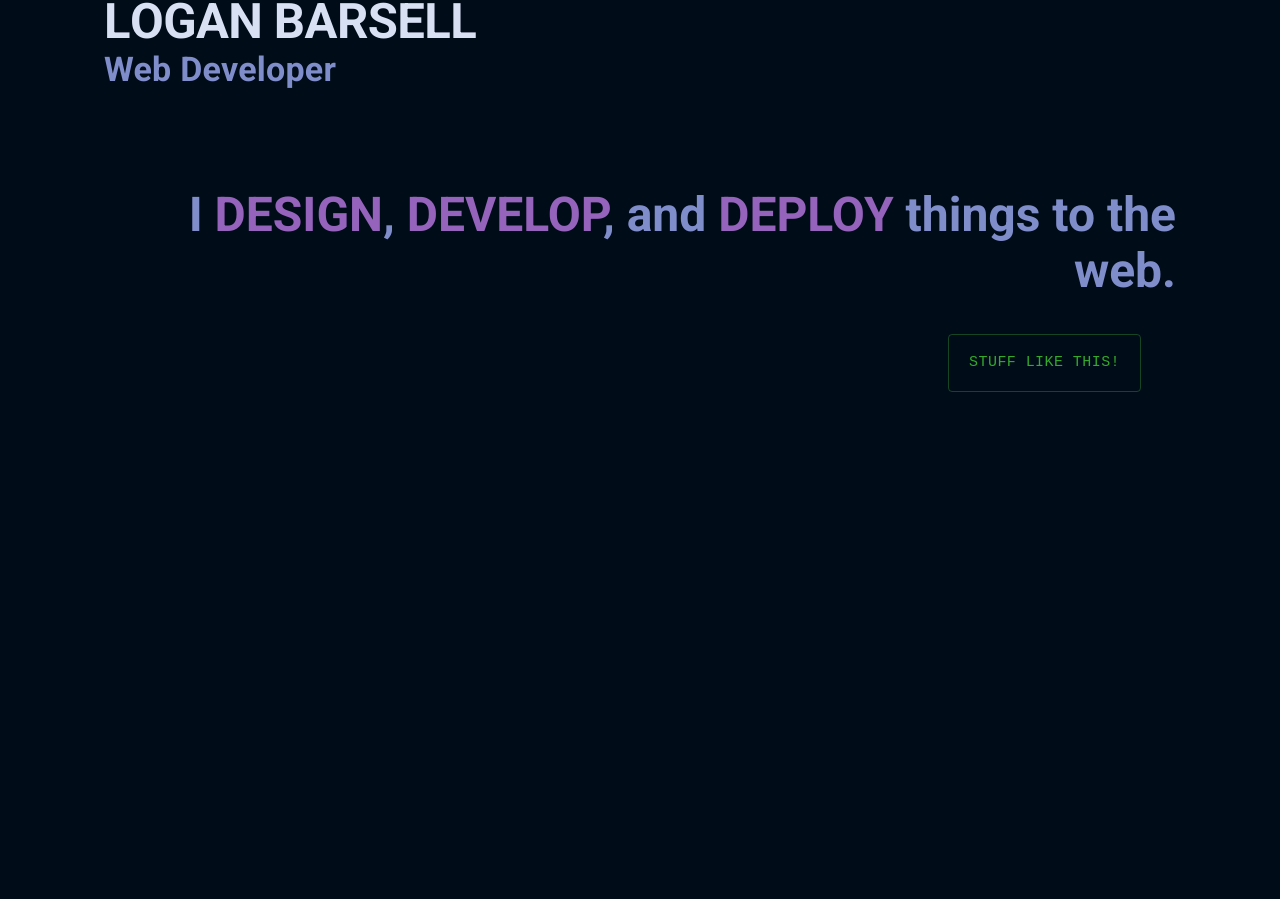
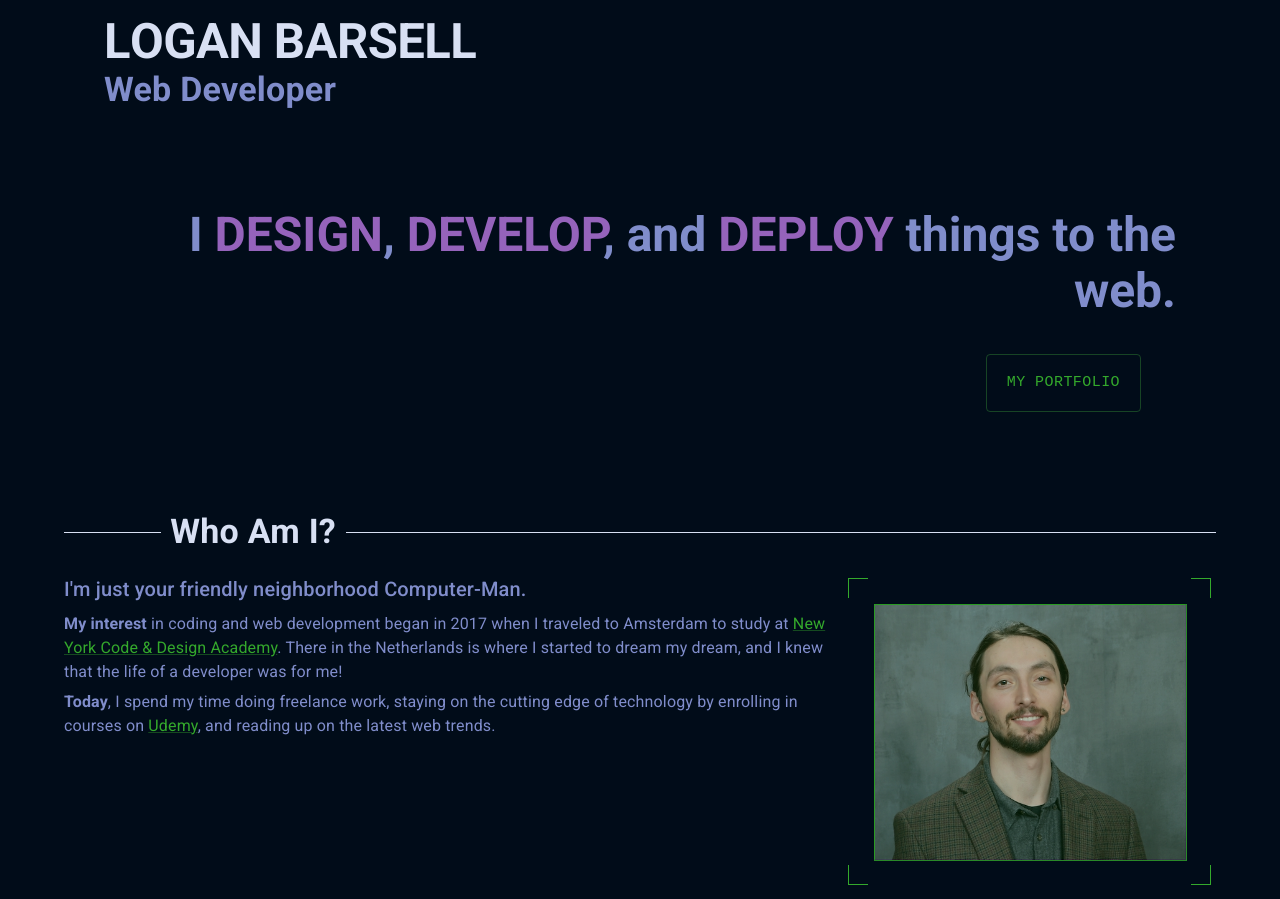
Before and after one commit to logan-barsell/loganb-portfolio, a React (Create React App) app: page / in a window 1280 px wide. Shown: the part 89-988 px from the top of the page. Built offline with nearby package versions, Linux system fonts and the light colour scheme; the HTML template or start-up script is replaced by a standard one.

Commit message:
bio + headshot

```diff
--- a/src/App.js
+++ b/src/App.js
@@ -5,6 +5,8 @@ import Box from '@mui/material/Box';
 import Container from '@mui/material/Container';
 import TopNav from './components/TopNav';
 import Intro from './components/Intro';
+import Section from './components/Section';
+import Aboutme from './components/Aboutme';
 
 const App = () => {
   return (
@@ -13,6 +15,9 @@ const App = () => {
       <Container>
         <Box height="2000px" sx={{ my: 10 }}>
           <Intro />
+          <Section title='Who Am I?'>
+            <Aboutme />
+          </Section>
         </Box>
       </Container>
     </>
--- /dev/null
+++ b/src/components/Aboutme/Bio.js
@@ -0,0 +1,39 @@
+import * as React from 'react';
+import Box from '@mui/material/Box';
+import Typography from '@mui/material/Typography';
+import Link from '@mui/material/Link';
+
+const Bio = () => {
+  return (
+    <Box sx={{ color: '#808dcb' }}>
+      <Typography
+        variant='h6'
+        gutterBottom
+        component='div'
+      >I'm just your friendly neighborhood Computer-Man.
+      </Typography>
+      <Typography
+        variant='body1'
+        component='div'
+        gutterBottom>
+        <strong>My interest</strong> in coding and web development began in 2017
+        when I traveled to Amsterdam to study at&nbsp;
+        <Link href="#" color="#34a92c">New York Code &amp; Design Academy</Link>.
+        There in the Netherlands is where I started to dream my dream,
+        and I knew that the life of a developer was for me!
+      </Typography>
+      <Typography
+        variant='body1'
+        component='div'
+        gutterBottom>
+        <strong>Today</strong>, I spend my time doing freelance work, staying on the cutting edge
+        of technology by enrolling in courses on&nbsp;
+        <Link href="#" color="#34a92c">Udemy</Link>
+        , and reading up on the latest
+        web trends.
+      </Typography>
+    </Box>
+  );
+};
+
+export default Bio;
--- /dev/null
+++ b/src/components/Aboutme/Headshot.css
@@ -0,0 +1,44 @@
+.box {
+  --b: 1px; /* thickness of the border */
+  --c: #34a92c; /* color of the border */
+  --w: 20px; /* width of border */
+
+  border: var(--b) solid transparent; /* space for the border */
+  --g: #0000 90deg, var(--c) 0;
+  background: conic-gradient(from 90deg at top var(--b) left var(--b), var(--g))
+      0 0,
+    conic-gradient(from 180deg at top var(--b) right var(--b), var(--g)) 100% 0,
+    conic-gradient(from 0deg at bottom var(--b) left var(--b), var(--g)) 0 100%,
+    conic-gradient(from -90deg at bottom var(--b) right var(--b), var(--g)) 100%
+      100%;
+  background-size: var(--w) var(--w);
+  background-origin: border-box;
+  background-repeat: no-repeat;
+
+  box-sizing: border-box;
+  margin: 5px;
+  display: inline-flex;
+  justify-content: center;
+  transition: all 500ms ease;
+}
+
+.box:hover {
+  --w: 40px;
+  transform: scale(0.95);
+}
+
+@media screen and (max-width: 599px) {
+  .box {
+    margin: 50px;
+  }
+}
+
+@media screen and (max-width: 450px) {
+  .box {
+    margin: 0px;
+  }
+}
+
+.overlay {
+  background-color: darkgreen;
+}
--- /dev/null
+++ b/src/components/Aboutme/Headshot.js
@@ -0,0 +1,23 @@
+import './Headshot.css';
+import headshot from '../../images/headshot.JPG';
+
+import * as React from 'react';
+import Box from '@mui/material/Box';
+
+const Headshot = () => {
+  return (
+
+    <Box
+      className="box"
+      sx={{
+        padding: '25px',
+        maxWidth: '100%'
+      }}>
+      <div className="overlay">
+        <img src={headshot} style={{ maxWidth: '100%', height: '100%', border: '1px solid #34a92c', opacity: 0.8 }} />
+      </div>
+    </Box>
+  );
+};
+
+export default Headshot;
--- /dev/null
+++ b/src/components/Aboutme/index.js
@@ -0,0 +1,22 @@
+import * as React from 'react';
+import Box from '@mui/material/Box';
+import Grid from '@mui/material/Grid';
+import Bio from './Bio';
+import Headshot from './Headshot';
+
+const Aboutme = () => {
+  return (
+    <Box sx={{ flexGrow: 1 }}>
+      <Grid container spacing={2}>
+        <Grid item xs={12} sm={6} md={8}>
+          <Bio />
+        </Grid>
+        <Grid item xs={12} sm={6} md={4} sx={{ display: 'flex', alignItems: 'center' }}>
+          <Headshot />
+        </Grid>
+      </Grid>
+    </Box>
+  );
+};
+
+export default Aboutme;
--- a/src/components/Intro.js
+++ b/src/components/Intro.js
@@ -4,11 +4,13 @@ import * as React from 'react';
 import Box from '@mui/material/Box';
 import Typography from '@mui/material/Typography';
 import Button from '@mui/material/Button';
+import Container from '@mui/material/Container';
+
 
 const Intro = () => {
   return (
-    <div sx={{ marginTop: '100px' }}>
-      <Box sx={{ my: 10, px: { sm: 5, xs: 0 } }}>
+    <Container sx={{ marginTop: '100px' }}>
+      <Box sx={{ my: 10, px: { sm: 2, xs: 0 } }}>
         <Typography
           sx={{
             color: '#d8e0f3',
@@ -40,7 +42,7 @@ const Intro = () => {
           Web Developer
         </Typography>
       </Box>
-      <Box sx={{ my: 12, px: { sm: 5, xs: 0 } }}>
+      <Box sx={{ my: 12, px: { sm: 2, xs: 0 } }}>
         <Typography
           sx={{
             color: '#808dcb',
@@ -72,10 +74,10 @@ const Intro = () => {
             },
             float: 'right'
           }}>
-          Stuff Like This!
+          My Portfolio
         </Button>
       </Box>
-    </div>
+    </Container>
   );
 };
 
--- /dev/null
+++ b/src/components/Section.js
@@ -0,0 +1,34 @@
+import * as React from 'react';
+import Box from '@mui/material/Box';
+import Divider from '@mui/material/Divider';
+import Typography from '@mui/material/Typography';
+
+const Section = ({ title, children }) => {
+  return (
+    <Box sx={{ py: { xs: 7, sm: 12 } }}>
+      <Divider
+        textAlign='left'
+        sx={{
+          marginBottom: '20px',
+          '&::before, &::after': {
+            borderColor: '#d8e0f3'
+          }
+        }}
+      >
+        <Typography
+          variant="h4"
+          componenet="div"
+          sx={{
+            fontWeight: 600,
+            color: ' #d8e0f3'
+          }}
+        >
+          {title}
+        </Typography>
+      </Divider>
+      {children}
+    </Box>
+  );
+};
+
+export default Section;
```
Also changed, not shown: src/images/headshot.JPG (added).
